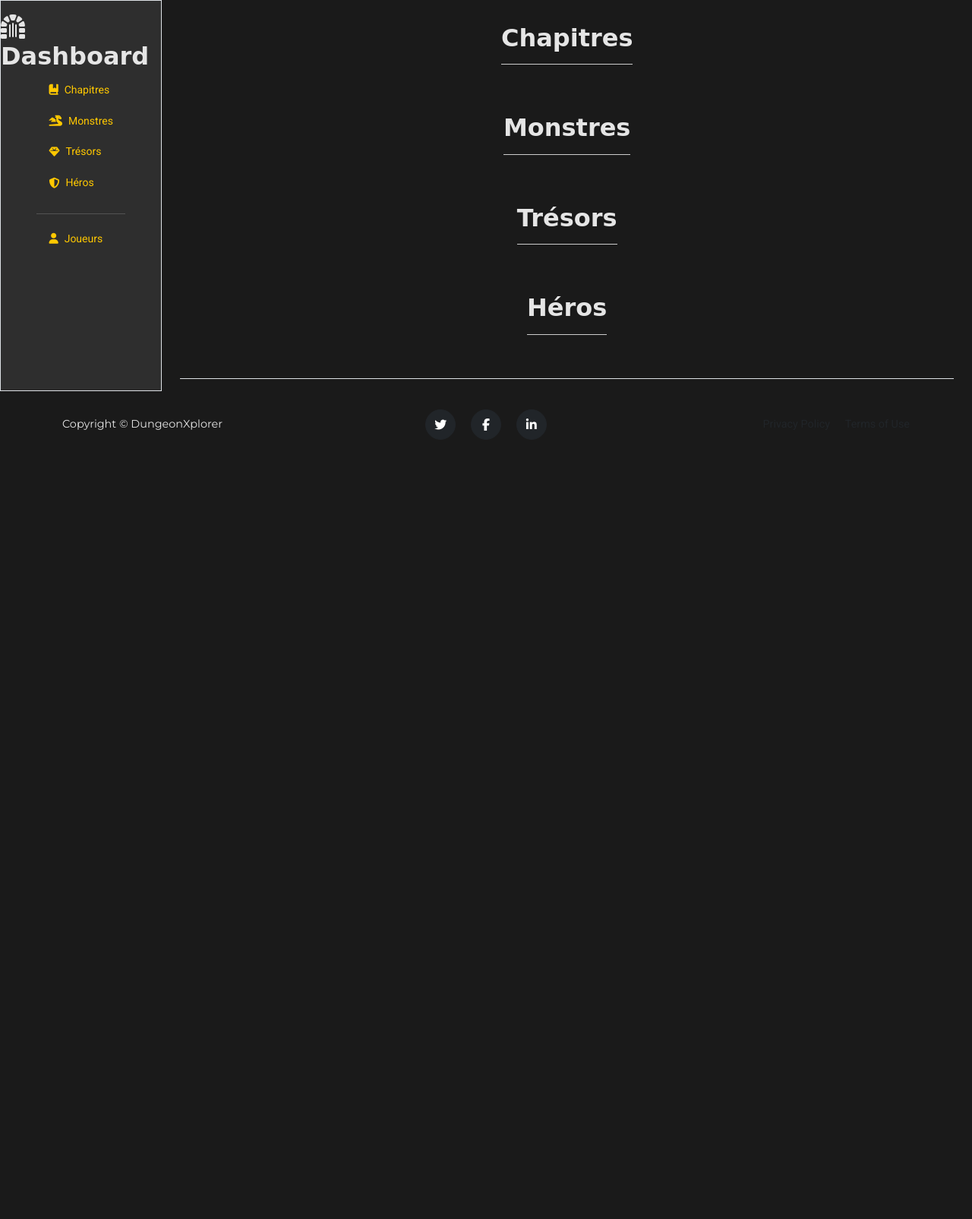
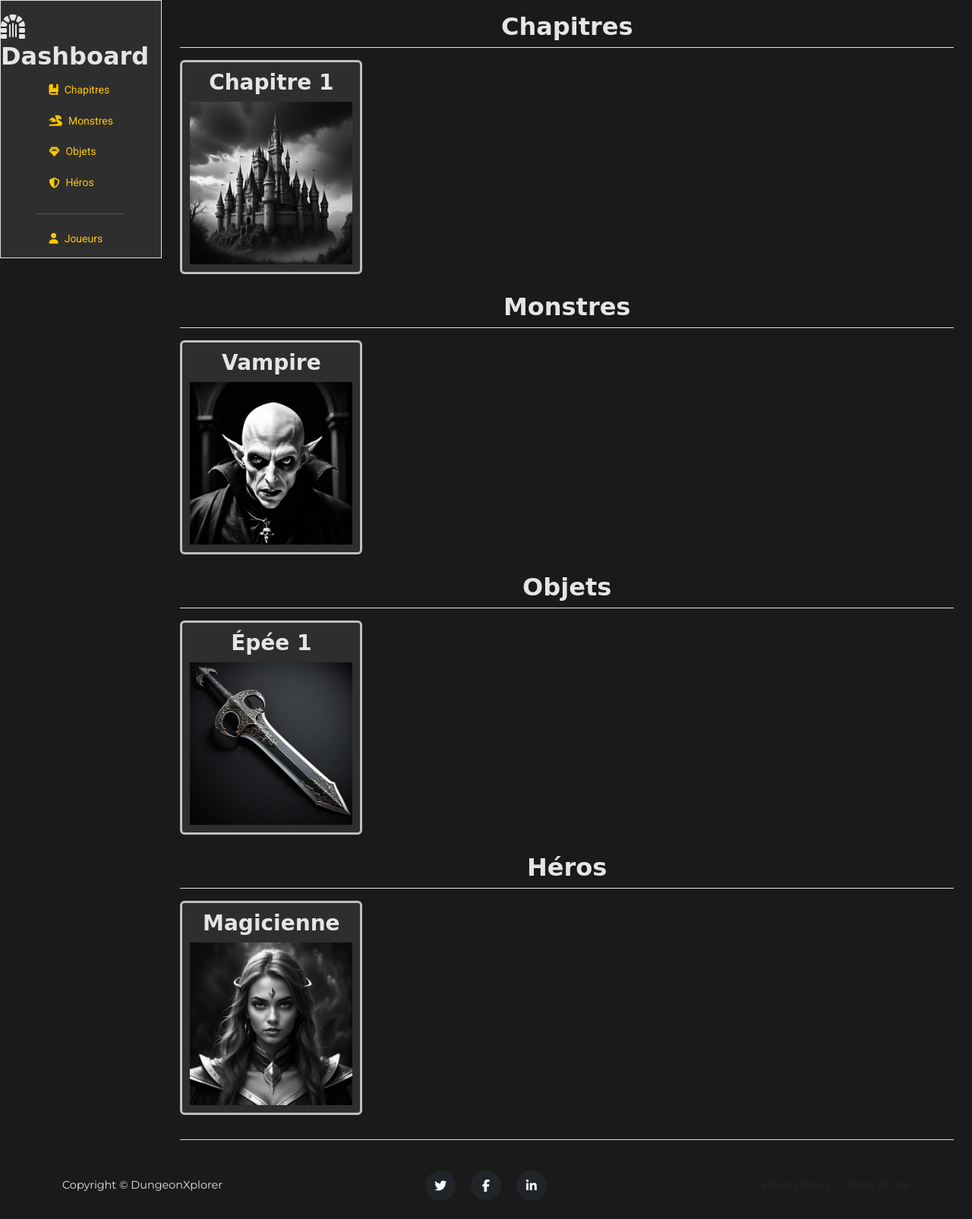
Before and after one commit to Ragnaroukin/DungeonXplorer, a PHP site: page /DungeonXplorer/views/dashboard.php in a window 1280 px wide. Shown: the part 152-1757 px from the top of the page at 76% size. Before the commit the page ends 731 px from the top, so only its background shows below. Run offline with PHP 8.4, Linux system fonts and the light colour scheme; some web fonts are replaced.

Commit message:
Ajout des card static

```diff
--- a/css/style.css
+++ b/css/style.css
@@ -51,6 +51,7 @@ p, span, a, li, button, label, input, blockquote {
 #sidebarMenu {
     background-color: var(--fond-secondaire) !important;
     color: var(--texte-secondaire);
+    position: fixed;
 }
 
 .bi {
@@ -92,11 +93,23 @@ p, span, a, li, button, label, input, blockquote {
   align-items: center;
 }
 
-.section-block {
-    padding: 15px 0;
-    border-bottom: 1px solid #ccc;
+.card {
+  inherits: false;
+  background-color: var(--fond-secondaire);
+  max-width: 15em;
+  height: auto;
+  text-align: center;
+  border: var(--texte-secondaire) solid;
+  padding: 10px;
+  flex-shrink: 0;
 }
 
-.section-block:last-child {
-    border-bottom: none; /* pas de trait sous le dernier */
+.scroll-container {
+    overflow-x: auto;
+    scrollbar-width: none;
+    -ms-overflow-style: none;
 }
+
+.scroll-container::-webkit-scrollbar {
+    display: none;
+}
--- a/views/dashboard.php
+++ b/views/dashboard.php
@@ -29,7 +29,7 @@
                             <h3>
                                 <a class="nav-link d-flex align-items-center gap-2" href="#treasures">
                                     <i class="fa-solid fa-gem"></i>
-                                    Trésors
+                                    Objets
                                 </a>
                             </h3>
                         </li>
@@ -56,26 +56,34 @@
         </div>
         <main class="col-md-9 ms-sm-auto col-lg-10 px-md-4">
             <div
-                class="d-flex flex-column justify-content-between flex-wrap flex-md-nowrap align-items-center pt-3 pb-2 mb-3 border-bottom">
-                <h1 class="h2 chapters section-block">Chapitres</h1>
-                <div
-                class="d-flex justify-content-between flex-wrap flex-md-nowrap align-items-center pt-3 pb-2 mb-3 border-bottom">
-
+                class="d-flex flex-column justify-content-between flex-nowrap align-items-center pt-3 pb-2 mb-3 border-bottom w-100">
+                <h1 class="h2" id="chapters">Chapitres</h1>
+                <div class="d-flex flex-nowrap align-items-center pt-3 pb-2 mb-3 border-top w-100 scroll-container">
+                    <div class="card">
+                        <h3 class="text-nowrap">Chapitre 1</h3>
+                        <img src="img/Castle01.jpg" alt="chapitre1">
+                    </div>
                 </div>
-                <h1 class="h2 monsters section-block">Monstres</h1>
-                <div
-                class="d-flex justify-content-between flex-wrap flex-md-nowrap align-items-center pt-3 pb-2 mb-3 border-bottom">
-
+                <h1 class="h2" id="monsters">Monstres</h1>
+                <div class="d-flex flex-nowrap align-items-center pt-3 pb-2 mb-3 border-top w-100 scroll-container">
+                    <div class="card">
+                        <h3 class="text-nowrap">Vampire</h3>
+                        <img src="img/Vampire01.jpg" alt="chapitre1">
+                    </div>
                 </div>
-                <h1 class="h2 treasures section-block">Trésors</h1>
-                <div
-                class="d-flex justify-content-between flex-wrap flex-md-nowrap align-items-center pt-3 pb-2 mb-3 border-bottom">
-
+                <h1 class="h2" id="treasures">Objets</h1>
+                <div class="d-flex flex-nowrap align-items-center pt-3 pb-2 mb-3 border-top w-100 scroll-container">
+                    <div class="card">
+                        <h3 class="text-nowrap">Épée 1</h3>
+                        <img src="img/Sword01.jpg" alt="chapitre1">
+                    </div>
                 </div>
-                <h1 class="h2 hero section-block">Héros</h1>
-                <div
-                class="d-flex justify-content-between flex-wrap flex-md-nowrap align-items-center pt-3 pb-2 mb-3 border-bottom">
-
+                <h1 class="h2" id="hero">Héros</h1>
+                <div class="d-flex flex-nowrap align-items-center pt-3 pb-2 mb-3 border-top w-100 scroll-container">
+                    <div class="card">
+                        <h3 class="text-nowrap">Magicienne</h3>
+                        <img src="img/Magician01.jpg" alt="chapitre1">
+                    </div>
                 </div>
             </div>
         </main>
```
